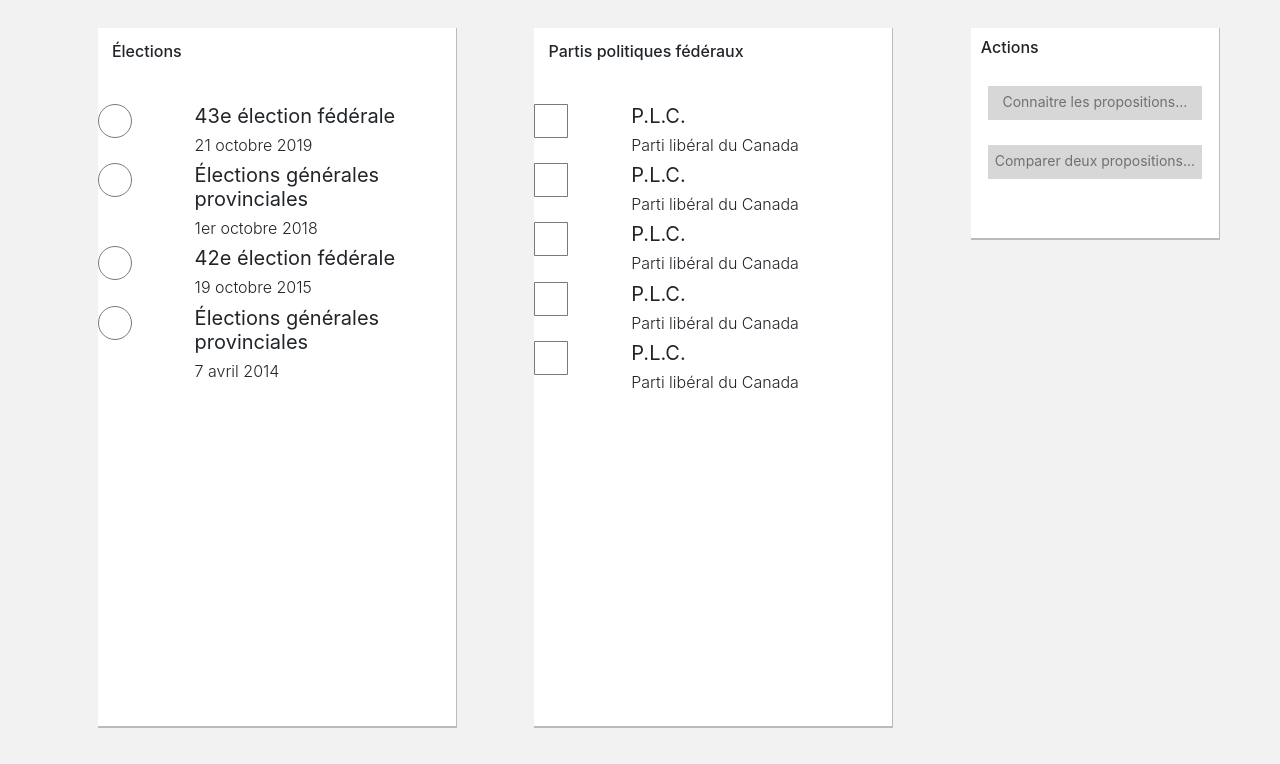
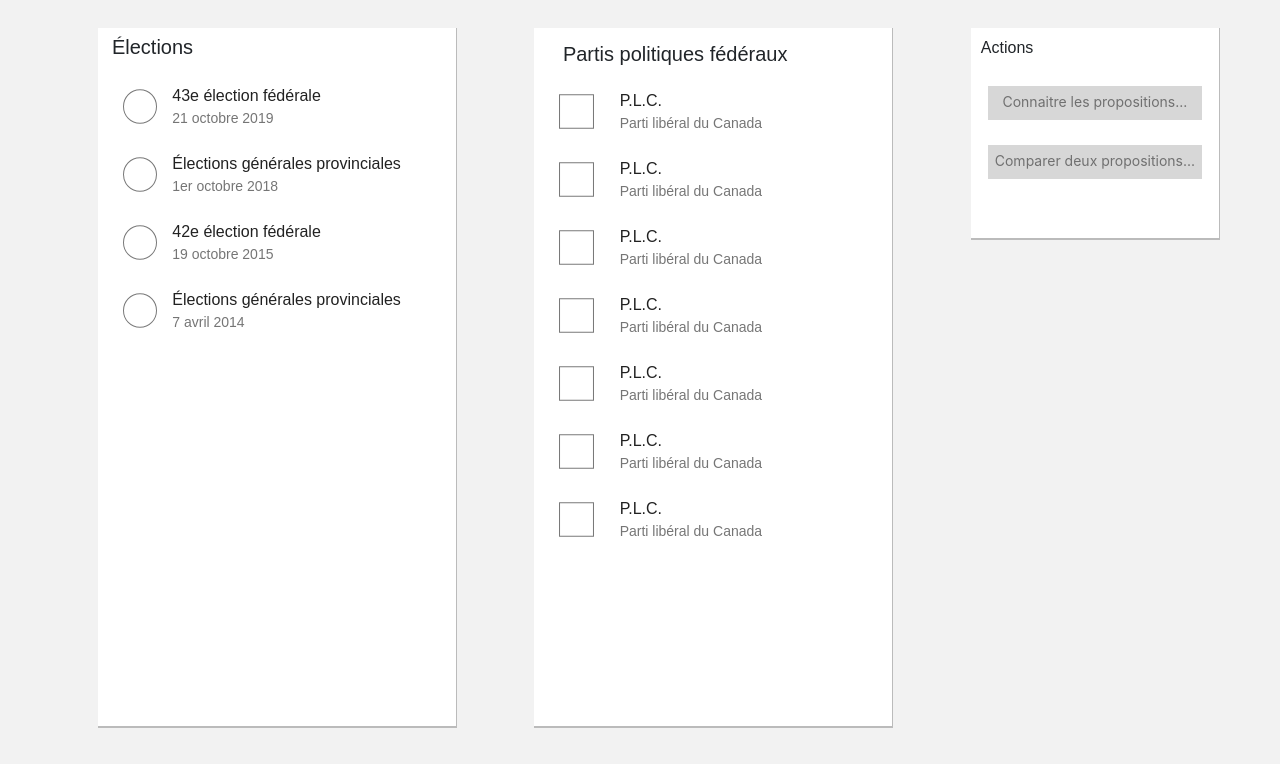
Before and after one commit to thomboil/PharosWeb, a website: page index.html in a window 1280 px wide. Shown: the part 73-837 px from the top of the page. Drawn offline with nearby package versions, Linux system fonts and the light colour scheme.

Commit message:
Page 1 fini -SC

```diff
--- a/css/blog-home.css
+++ b/css/blog-home.css
@@ -55,7 +55,7 @@
   margin-right: auto;
   max-width: 100%;
 }
-.carte-centre{
+.carte{
   height: 700px;
   width: 359px;
   max-width: 100%;
@@ -69,7 +69,7 @@
 
 
 }
-.carte{
+.carte-droite{
   height: 212px;
   width: 249px;
   max-width: 100%;
@@ -90,6 +90,7 @@
   padding-left: 4%;
   font-size: 16px;
   margin-bottom: 12%;
+  font-family: Arial, Helvetica, sans-serif;
 
 }
 
@@ -114,6 +115,61 @@
 .btn-text{
 
  color: rgb(112, 112, 112);
+}
+
+.col-md-2{
+  padding: 0;
+  padding-left: 7%;
+}
+
+.numElection{
+  color: rgba(0, 0, 0, 0.87);
+  font-size: 16px;
+  font-family: Arial, Helvetica, sans-serif;
+
+}
+
+.dateElection{
+  color: rgba(0, 0, 0, 0.54);
+  font-size: 14px;
+  font-family: Arial, Helvetica, sans-serif;
+}
+p{
+  margin: 0;
+}
+.space{
+  margin-top: 7%;
+}
 
 
+.header1{
+  background-color: white;
+  border-bottom: 0px solid white;
+  padding-top: 2%;
+  padding-left: 4%;
+  font-size: 20px;
+  margin-bottom: 7%;
+  font-family: Arial, Helvetica, sans-serif;
 }
+
+.header2{
+  background-color: white;
+  border-bottom: 0px solid white;
+  padding-top: 4%;
+  padding-left: 8%;
+  font-size: 20px;
+  margin-bottom: 4%;
+  font-family: Arial, Helvetica, sans-serif;
+}
+.abr{
+  color: rgba(0, 0, 0, 0.87);
+  font-size: 16px;
+  font-family: Arial, Helvetica, sans-serif;
+  padding-left: 4%;
+}
+.nomComplet{
+  color: rgba(0, 0, 0, 0.54);
+  font-size: 14px;
+  font-family: Arial, Helvetica, sans-serif;
+  padding-left: 4%;
+}
--- /dev/null
+++ b/css/proposition_connaitre.css
@@ -0,0 +1,103 @@
+.grayShader{
+    background-color: rgba(215, 215, 215, 0.5);
+    margin-top: 5px;
+    background-clip: content-box;
+}
+
+html{
+    background-color: #F2F2F2;
+}
+
+body{
+    max-width: 1280px;
+    max-height: 888px;
+    height: auto;
+    width: auto;
+    margin: 0 auto;
+    background-color: #F2F2F2;
+}
+
+.navbar{
+    background-color:#2196F3;
+    height: 64px;
+}
+.navbar-brand{
+    font-family: 'Roboto', 'Roboto Regular', 'Roboto';
+    font-weight: 800;
+    font-style: normal;
+    font-size: 30px;
+    color: #FFFFFF;
+    padding-left: 6px;
+    padding-top: 15px;
+}
+a.nav-link{
+    margin: 18px;
+    color: white;
+  }
+
+#arrow{
+    margin-top: 25px;
+    margin-left: 60px;
+    font-size: 1.2em;
+    color: rgb(215, 215, 215)
+}
+.PartiePolitique{
+    font-family: 'Roboto';
+    font-weight: 400;
+    font-style: normal;
+    font-size: 23px;
+    padding-left: 40px;
+    padding-top: 35px;
+    padding-bottom: 5px;
+}
+
+.grayborder{
+    border: 1px solid #D7D7D7;
+
+}
+
+.concept{
+    padding-left: 40px;
+    padding-top: 30px;
+    padding-bottom: 10px;
+    font-family: 'Roboto';
+    font-weight: 400;
+    font-style: normal;
+    font-size: 20px;
+}
+
+.overflow{
+    height: 624px;
+    overflow-x: hidden;
+    overflow-y: overlay;
+}
+.row{
+}
+
+.paragraph{
+    padding: 60px 20px;
+    font-family: 'Arial';
+    font-weight: 400;
+    font-style: normal;
+    text-align: left;
+    font-size: 14px;
+    line-height: normal;
+    letter-spacing: normal;
+}
+
+.list-group{
+    padding-left: 0px;
+    padding-right: 0px;
+}
+
+.etoile{
+    align-self: right;
+}
+
+.leftPosition{
+    float: right;
+}
+.leftPositionTop{
+    float: right;
+    padding-right: 20px;
+}
--- a/index.html
+++ b/index.html
@@ -52,50 +52,51 @@
       <div class="col-md-4">
 
         <!-- Search Widget -->
-        <div class="carte-centre">
-          <h5 class="header">Élections</h5>
+        <div class="carte">
+          <h5 class="header1">Élections</h5>
 
-
+          <div class="container">
             <div class="row">
-              <div class="col-md-3">
+              <div class="col-md-2 d-flex justify-content-md-center">
                   <img src="img/btn_cercleVide.svg" class="img-fluid" alt="Responsive image">
               </div>
-              <div class="col-md-9">
-                <h5 class="font-weight-normal">43e élection fédérale</h5>
-                <h6 class="font-weight-light">21 octobre 2019</h6>
+              <div class="col-md-10">
+                <p class="numElection">43e élection fédérale</p>
+                <p class="dateElection">21 octobre 2019</p>
               </div>
             </div>
 
-            <div class="row">
-              <div class="col-md-3">
+              <div class="row space">
+                <div class="col-md-2 d-flex justify-content-md-center">
                     <img src="img/btn_cercleVide.svg" class="img-fluid" alt="Responsive image">
                 </div>
-              <div class="col-md-9">
-                <h5 class="font-weight-normal">Élections générales provinciales</h5>
-                <h6 class="font-weight-light">1er octobre 2018</h6>
+                <div class="col-md-10">
+                  <p class="numElection">Élections générales provinciales</p>
+                  <p class="dateElection">1er octobre 2018</p>
                 </div>
               </div>
 
-            <div class="row">
-              <div class="col-md-3">
+
+              <div class="row space">
+                <div class="col-md-2 d-flex justify-content-md-center">
                     <img src="img/btn_cercleVide.svg" class="img-fluid" alt="Responsive image">
                 </div>
-              <div class="col-md-9">
-                <h5 class="font-weight-normal">42e élection fédérale</h5>
-                <h6 class="font-weight-light">19 octobre 2015</h6>
+                <div class="col-md-10">
+                  <p class="numElection">42e élection fédérale</p>
+                  <p class="dateElection">19 octobre 2015</p>
                 </div>
               </div>
 
-            <div class="row">
-              <div class="col-md-3">
+              <div class="row space">
+                <div class="col-md-2 d-flex justify-content-md-center">
                     <img src="img/btn_cercleVide.svg" class="img-fluid" alt="Responsive image">
                 </div>
-              <div class="col-md-9">
-                <h5 class="font-weight-normal">Élections générales provinciales</h5>
-                <h6 class="font-weight-light">7 avril 2014</h6>
+                <div class="col-md-10">
+                  <p class="numElection">Élections générales provinciales</p>
+                  <p class="dateElection">7 avril 2014</p>
                 </div>
               </div>
-
+          </div>
         </div>
       </div>
 
@@ -103,62 +104,90 @@
       <div class="col-md-4">
 
         <!-- Search Widget -->
-        <div class="carte-centre">
-          <h5 class="header">Partis politiques fédéraux</h5>
-
-            <div class="row">
-              <div class="col-md-3">
+        <div class="carte">
+          <h5 class="header2">Partis politiques fédéraux</h5>
+          <div class="container">
+            <div class="row space">
+              <div class="col-md-2 d-flex justify-content-md-center">
                 <img src="img/btn_carreVide.svg" class="img-fluid" alt="Responsive image">
               </div>
-              <div class="col-md-9">
-                <h5 class="font-weight-normal">P.L.C.</h5>
-                <h6 class="font-weight-light">Parti libéral du Canada</h6>
+              <div class="col-md-10">
+                <p class="abr">P.L.C.</p>
+                <p class="nomComplet">Parti libéral du Canada</p>
+              </div>
             </div>
 
-              <div class="col-md-3">
+            <div class="row space">
+              <div class="col-md-2 d-flex justify-content-md-center">
                 <img src="img/btn_carreVide.svg" class="img-fluid" alt="Responsive image">
               </div>
-              <div class="col-md-9">
-                <h5 class="font-weight-normal">P.L.C.</h5>
-                <h6 class="font-weight-light">Parti libéral du Canada</h6>
+              <div class="col-md-10">
+                <p class="abr">P.L.C.</p>
+                <p class="nomComplet">Parti libéral du Canada</p>
+              </div>
             </div>
 
 
-              <div class="col-md-3">
+            <div class="row space">
+              <div class="col-md-2 d-flex justify-content-md-center">
                 <img src="img/btn_carreVide.svg" class="img-fluid" alt="Responsive image">
               </div>
-              <div class="col-md-9">
-                <h5 class="font-weight-normal">P.L.C.</h5>
-                <h6 class="font-weight-light">Parti libéral du Canada</h6>
+              <div class="col-md-10">
+                <p class="abr">P.L.C.</p>
+                <p class="nomComplet">Parti libéral du Canada</p>
+              </div>
             </div>
 
 
-              <div class="col-md-3">
+            <div class="row space">
+              <div class="col-md-2 d-flex justify-content-md-center">
                 <img src="img/btn_carreVide.svg" class="img-fluid" alt="Responsive image">
               </div>
-              <div class="col-md-9">
-                <h5 class="font-weight-normal">P.L.C.</h5>
-                <h6 class="font-weight-light">Parti libéral du Canada</h6>
+              <div class="col-md-10">
+                <p class="abr">P.L.C.</p>
+                <p class="nomComplet">Parti libéral du Canada</p>
+              </div>
             </div>
 
 
-              <div class="col-md-3">
+            <div class="row space">
+              <div class="col-md-2 d-flex justify-content-md-center">
                 <img src="img/btn_carreVide.svg" class="img-fluid" alt="Responsive image">
               </div>
-              <div class="col-md-9">
-                <h5 class="font-weight-normal">P.L.C.</h5>
-                <h6 class="font-weight-light">Parti libéral du Canada</h6>
+              <div class="col-md-10">
+                <p class="abr">P.L.C.</p>
+                <p class="nomComplet">Parti libéral du Canada</p>
+              </div>
+            </div>
+
+            <div class="row space">
+              <div class="col-md-2 d-flex justify-content-md-center">
+                <img src="img/btn_carreVide.svg" class="img-fluid" alt="Responsive image">
+              </div>
+              <div class="col-md-10">
+                <p class="abr">P.L.C.</p>
+                <p class="nomComplet">Parti libéral du Canada</p>
+              </div>
+            </div>
+
+            <div class="row space">
+              <div class="col-md-2 d-flex justify-content-md-center">
+                <img src="img/btn_carreVide.svg" class="img-fluid" alt="Responsive image">
+              </div>
+              <div class="col-md-10">
+                <p class="abr">P.L.C.</p>
+                <p class="nomComplet">Parti libéral du Canada</p>
               </div>
             </div>
           </div>
-
+        </div>
       </div>
 
       <!-- Sidebar Widgets Column -->
       <div class="col-md-4">
 
         <!-- Search Widget -->
-        <div class="carte">
+        <div class="carte-droite">
           <h5 class="header">Actions</h5>
 
 
```
Also changed, not shown: index.js (added, +20 -0 lines). Lines whose indentation alone changed are shown as unchanged.
